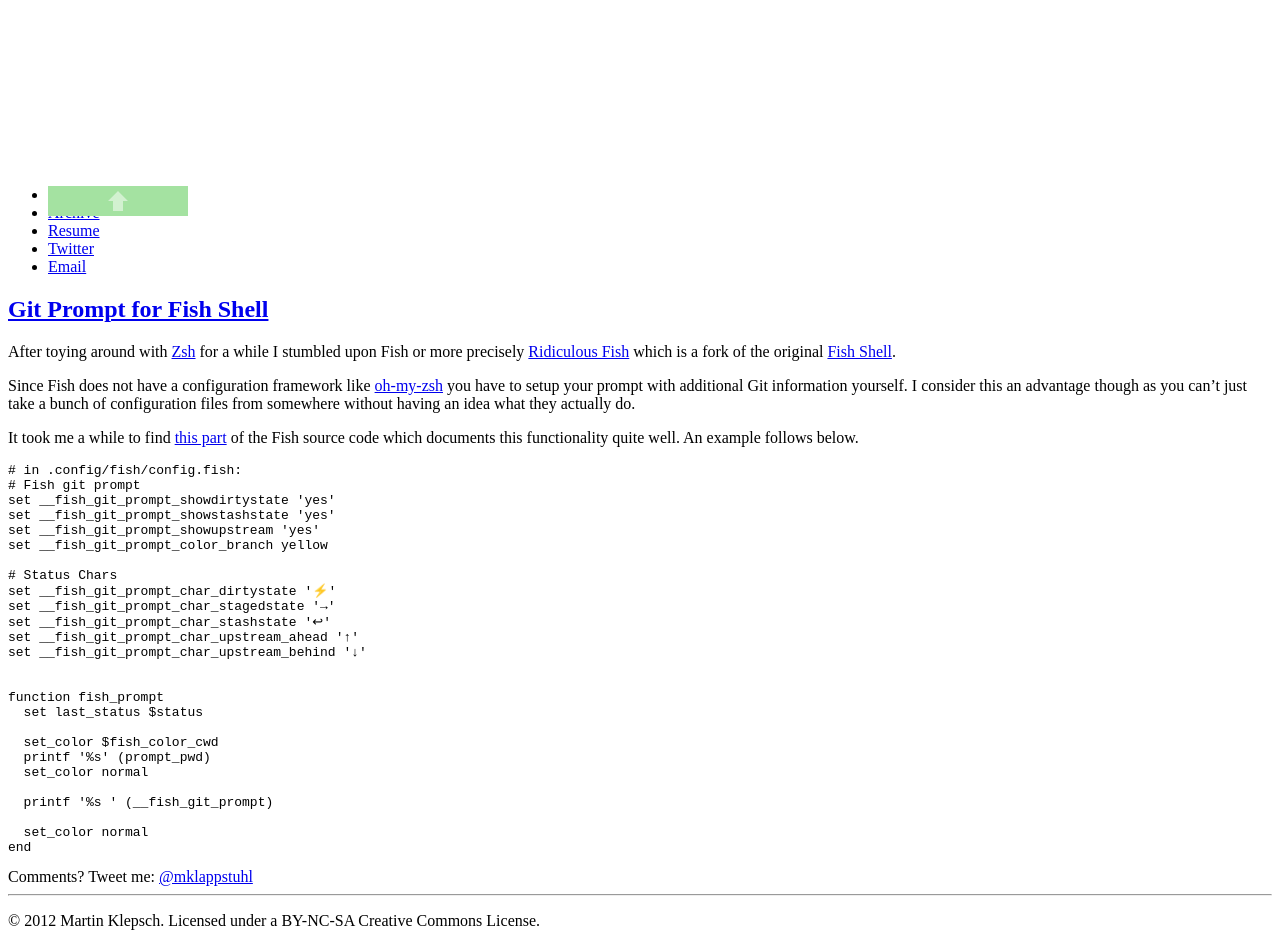
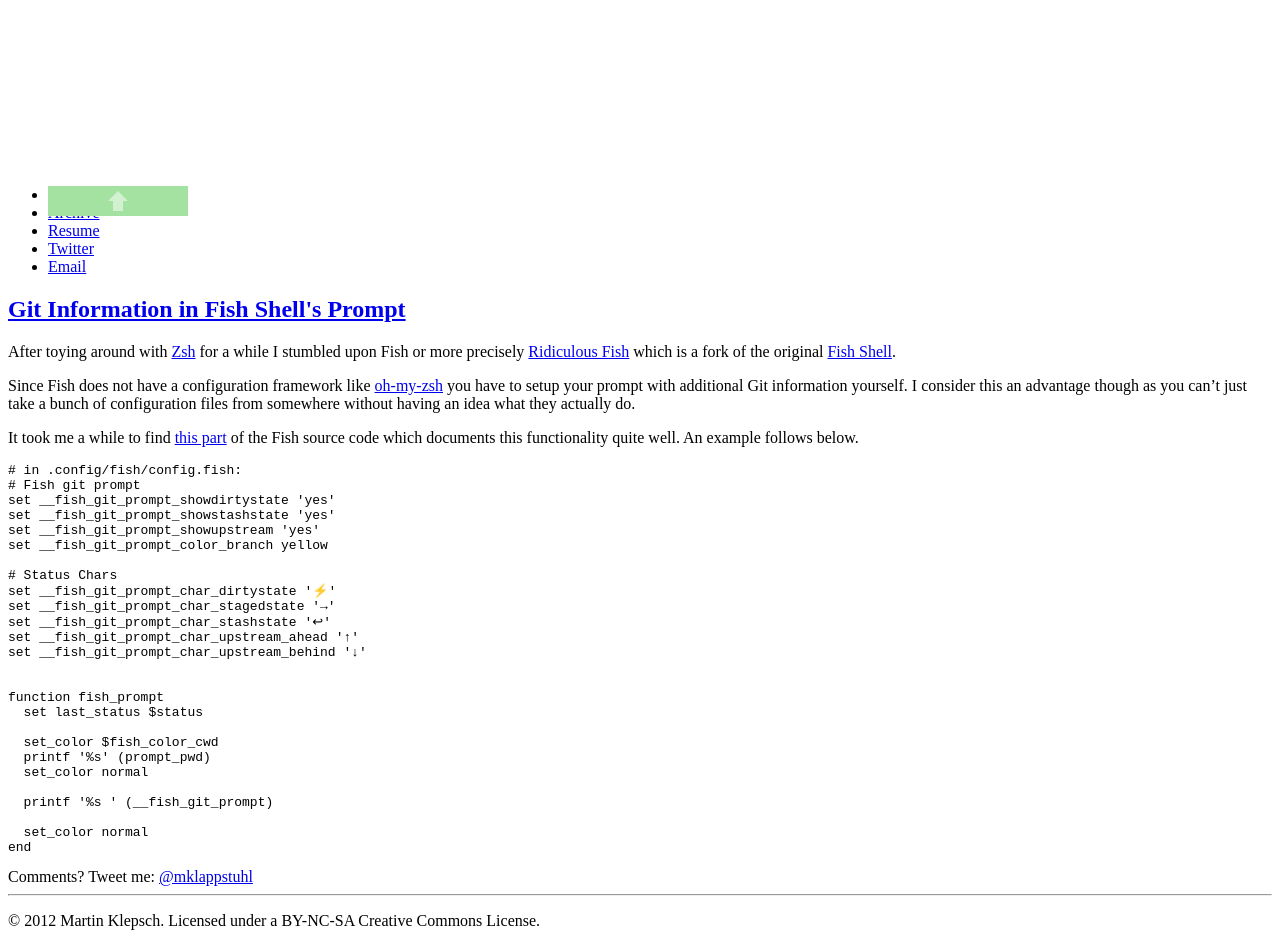
Before and after one commit to martinklepsch/martinklepsch.org, a Jekyll site: the page built from _posts/2012-12-17-Git-Prompt-for-Fish-Shell.markdown, in a window 1280 px wide. Built offline with Jekyll 4.4.1, drawn with Linux system fonts in a browser that asks for light colours; nearby versions of some CDN libraries; comment, search, counter and statistics services are not loaded.

Commit message:
better post title

```diff
--- a/_posts/2012-12-17-Git-Prompt-for-Fish-Shell.markdown
+++ b/_posts/2012-12-17-Git-Prompt-for-Fish-Shell.markdown
@@ -1,6 +1,6 @@
 ---
 layout: post
-title: Git Prompt for Fish Shell
+title: Git Information in Fish Shell's Prompt
 ---
 After toying around with [Zsh](http://zsh.org) for a while I stumbled upon Fish
 or more precisely [Ridiculous Fish](http://ridiculousfish.com/shell)
```
